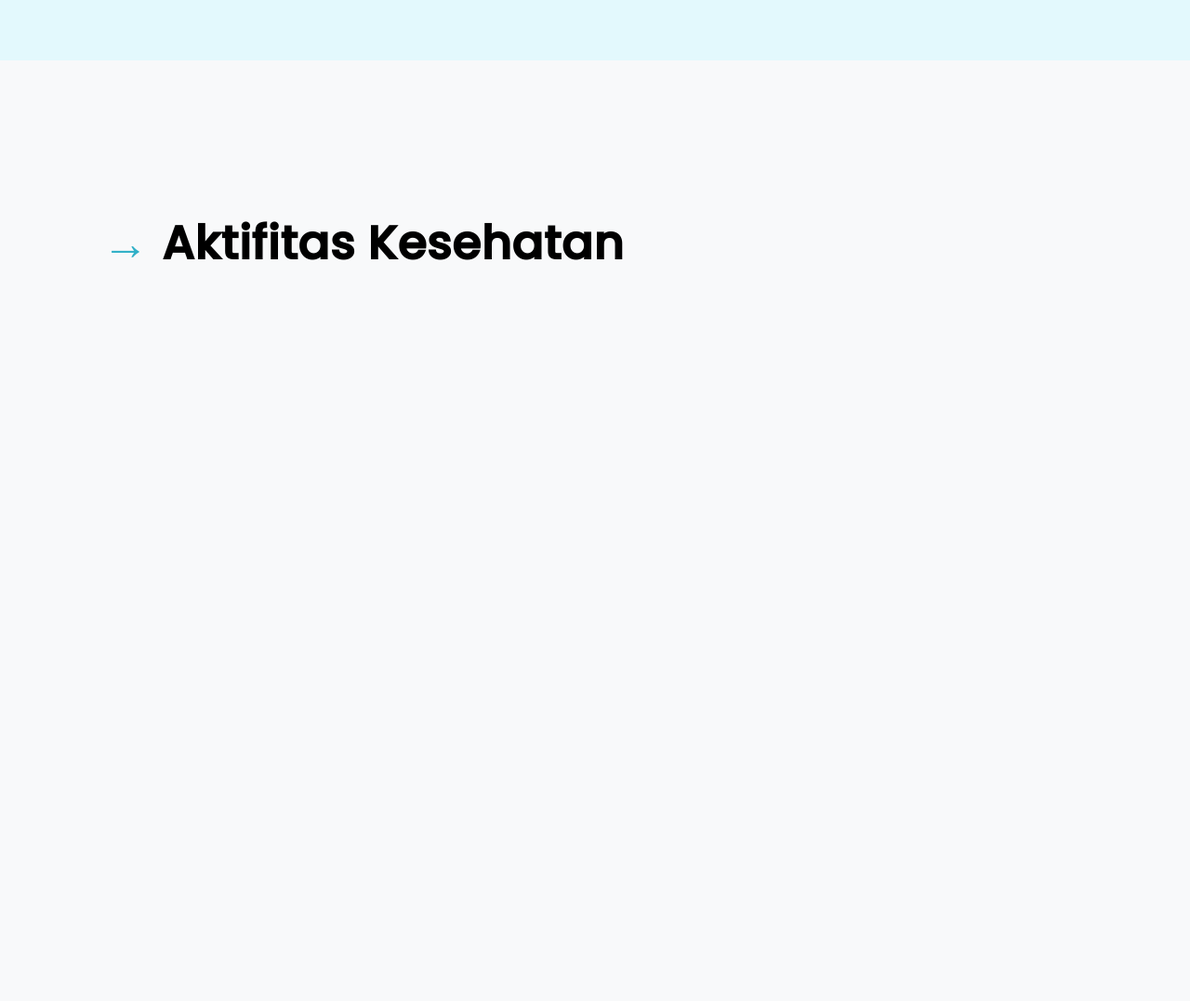
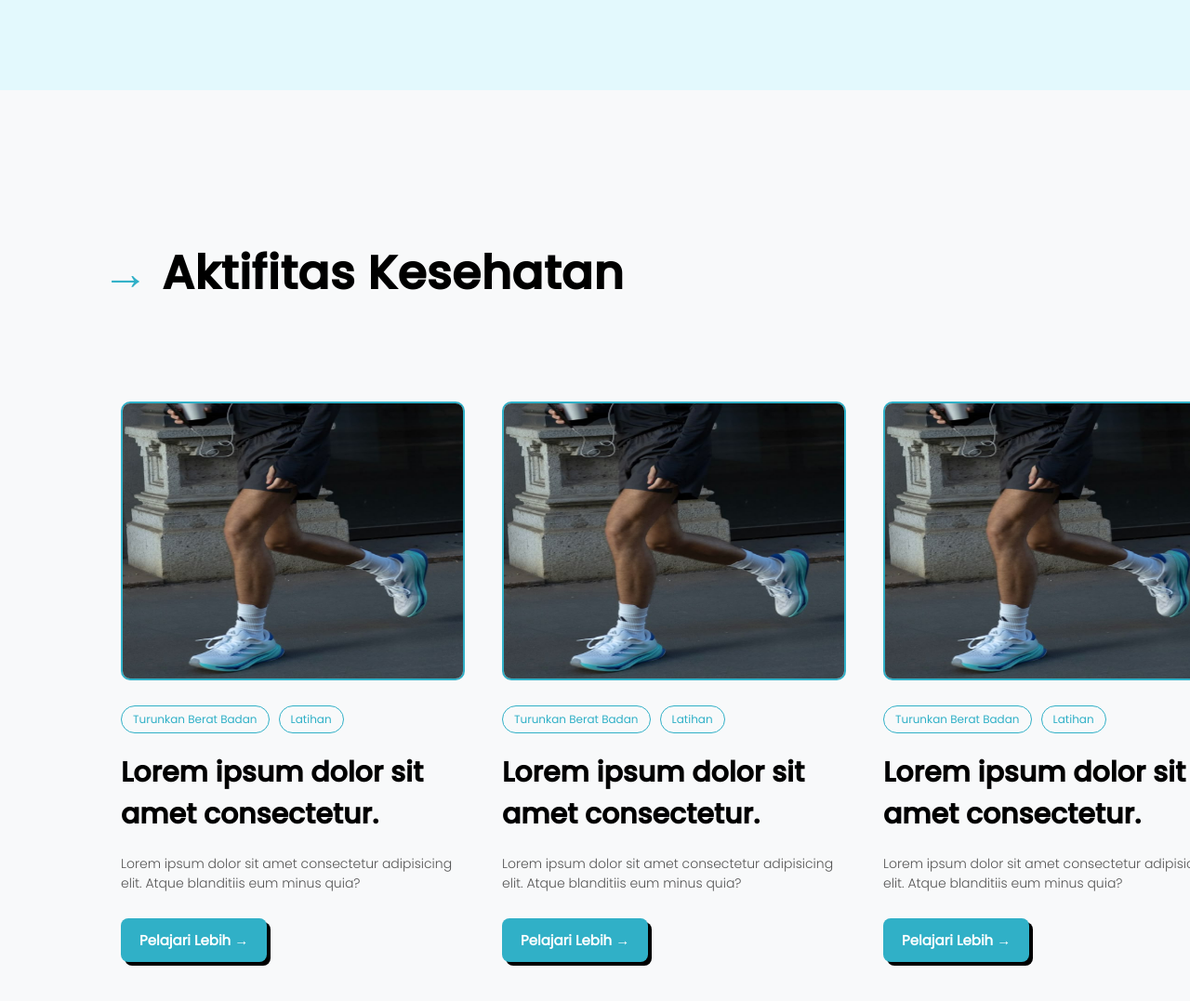
Before and after one commit to adyvka31/FitSmart, a plain HTML site: page Pages/index.html in a window 1280 px wide. Shown: the part 2939-4016 px from the top of the page at 93% size. Before the commit the page ends 3239 px from the top, so only its background shows below. Drawn offline with Linux system fonts and the light colour scheme.

Commit message:
8 maret 2025

```diff
--- a/Pages/index.html
+++ b/Pages/index.html
@@ -103,6 +103,44 @@
         <div class="olahraga-text">
             <h1><span style="color: #30B0C7;">→</span>  Aktifitas Kesehatan</h1>
         </div>
+        <div class="blog-container">
+            <div class="blog-card">
+                <img src="../Images/olahraga1.png" alt="Blog Image">
+                <div class="tags">
+                    <div class="tag">Turunkan Berat Badan</div>
+                    <div class="tag">Latihan</div>
+                </div>
+                <h3>Lorem ipsum dolor sit amet consectetur.</h3>
+                <p>Lorem ipsum dolor sit amet consectetur adipisicing elit. Atque blanditiis eum minus quia?</p>
+                <button class="primary-btn">Pelajari Lebih →</button>
+            </div>
+
+            <div class="blog-card">
+                <img src="../Images/olahraga1.png" alt="Blog Image">
+                <div class="tags">
+                    <div class="tag">Turunkan Berat Badan</div>
+                    <div class="tag">Latihan</div>
+                </div>
+                <h3>Lorem ipsum dolor sit amet consectetur.</h3>
+                <p>Lorem ipsum dolor sit amet consectetur adipisicing elit. Atque blanditiis eum minus quia?</p>
+                <button class="primary-btn">Pelajari Lebih →</button>
+            </div>
+
+            <div class="blog-card">
+                <img src="../Images/olahraga1.png" alt="Blog Image">
+                <div class="tags">
+                    <div class="tag">Turunkan Berat Badan</div>
+                    <div class="tag">Latihan</div>
+                </div>
+                <h3>Lorem ipsum dolor sit amet consectetur.</h3>
+                <p>Lorem ipsum dolor sit amet consectetur adipisicing elit. Atque blanditiis eum minus quia?</p>
+                <button class="primary-btn">Pelajari Lebih →</button>
+            </div>
+        </div>
+    </section>
+
+    <section class="footer">
+
     </section>
 </body>
 </html>
--- a/Style/style.css
+++ b/Style/style.css
@@ -293,7 +293,7 @@ body {
     position: relative;
     align-items: center;
     padding: 100px 110px;
-    margin-top: 2rem;
+    margin-top: 4rem;
     background-color: #dcfaffbd;
     z-index: 0;
 }
@@ -366,3 +366,73 @@ body {
     font-weight: bold;
     color: #000;
 }
+
+.blog-container {
+    width: 100%;
+    display: flex;
+    justify-content: space-between;
+    margin-top: 5rem;
+}
+
+.blog-card {
+    border-radius: 12px;
+    padding: 20px;
+    width: 100%;
+    text-align: left;
+}
+
+.blog-card img {
+    width: 370px;
+    height: 300px;
+    border-radius: 10px;
+    border: 2px solid #30B0C7;
+    transition: 0.2s;
+}
+
+.blog-card img:hover {
+    box-shadow: 4px 4px 0px #30B0C7;
+}
+
+.tags {
+    display: flex;
+    gap: 10px;
+    margin: 10px 0;
+}
+
+.tag {
+    border: 1px solid #30B0C7;
+    padding: 5px 12px;
+    border-radius: 20px;
+    margin-top: 10px;
+    font-size: 12px;
+    color: #30B0C7;
+    transition: 0.2s;
+}
+
+.tag:hover {
+    background-color: #30B0C7;
+    color: white;
+}
+
+.blog-card h3 {
+    font-family: 'Poppins-Medium';
+    font-size: 30px;
+    margin: 20px 0;
+    font-weight: bold;
+}
+
+.blog-card p {
+    font-family: 'Poppins-Light';
+    font-size: 14px;
+    color: #555;
+    margin-bottom: 27px;
+}
+
+.footer {
+    width: 100%;
+    height: 20px;
+    align-items: center;
+    padding: 0px 110px;
+    margin-top: 10rem;
+    background-color: black;
+}
```
Also changed, not shown: Images/olahraga1.png (added), 1 other file.
